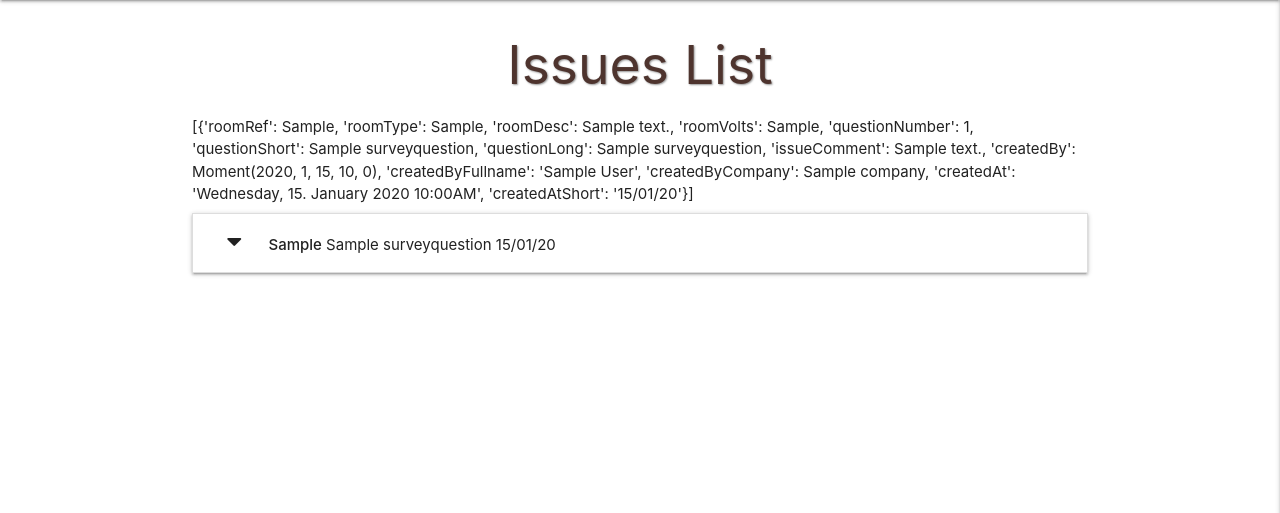
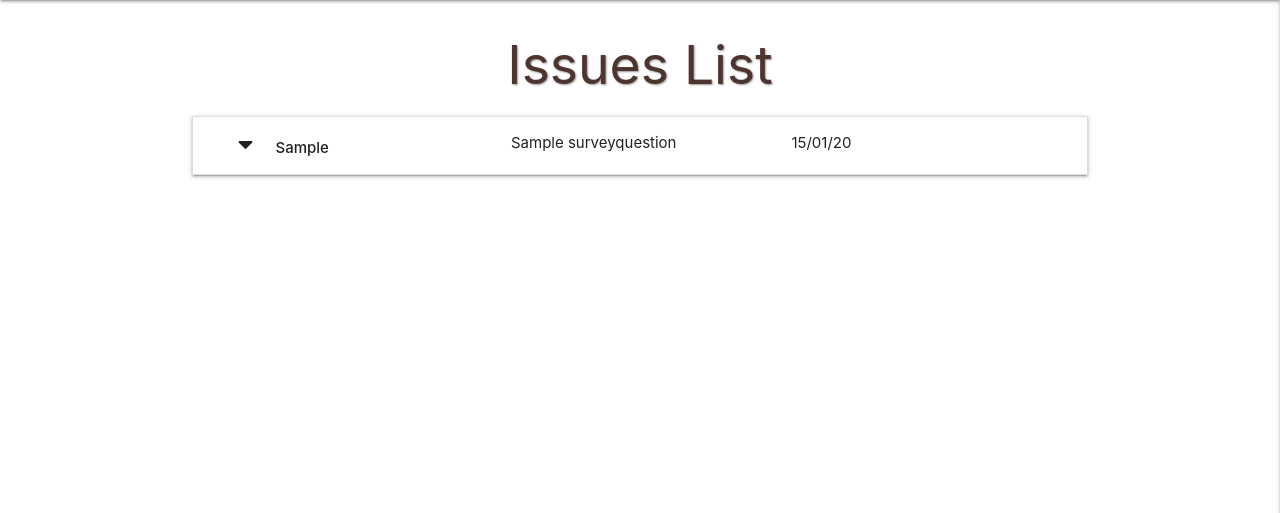
Before and after one commit to Code-Institute-Submissions/STarrant-electrical-survey-db_NovResub, a Flask app: page /issue_list in a window 1280 px wide. Shown: the part 64-577 px from the top of the page. Run offline with Flask 2, Linux system fonts and the light colour scheme; a database or web service that is not in the repository returns one stand-in record (values such as "Sample title"); some libraries are stand-ins or nearby versions.

Commit message:
Feat:  issue_list.html page rendered and styled 80% complete.

```diff
--- a/templates/issue_list.html
+++ b/templates/issue_list.html
@@ -2,41 +2,89 @@
 {% block content %}
 
 <h2 class="center-align brown-text text-darken-3 heading-text-shadow"> Issues List </h2>
-<!--testhigh-->
-{{rendered_survey_issues}}
-<!--testhigh-->
-
 <ul class="collapsible">
     {% for issue in rendered_survey_issues %}
     <li>
-        <div class="collapsible-header row">
+        <div class="collapsible-header row margin-bottom-0">
             <div class="col s12">
-                <i class="fas fa-caret-down"></i>
-                <strong>{{ issue.roomRef }}</strong> {{ issue.questionShort }} {{ issue.createdAtShort }}
+                <div class="container">
+                    <div class="row margin-0 padding-0">
+                        <div class="col s4"><i class="fas fa-caret-down"></i><strong>{{ issue.roomRef }}</strong></div>
+                        <div class="col s4">{{ issue.questionShort }}</div>
+                        <div class="col s4">{{ issue.createdAtShort }}</div>
+                    </div>
+                </div>
             </div>
         </div>
-        <div class="collapsible-body">
-            <hr>
-            <p>Location:</p>
-            <p><strong>Room Reference:  </strong>{{ issue.roomRef }}</p>
-            <p><strong>Room Description:  </strong>{{ issue.roomDesc }}</p>
-            <p><strong>Room Type:  </strong>{{ issue.roomType }}</p>
-            <p><strong>Highest Voltage:  </strong>{{ issue.roomVolts }}</p>
-            <hr>
-            <p>Issue Category</p>
-            <p><strong>Ref:  </strong>{{ issue.questionNumber }}</p>
-            <p><strong>Category:  </strong>{{ issue.questionShort }}</p>
-            <p><strong>Full Question:  </strong>{{ issue.questionLong }}</p>
-            <hr>
-            <p>Reported by:</p>
-            <p><strong>Username:  </strong>{{ issue.createdBy }}</p>
-            <p><strong>Full Name:  </strong>{{ issue.createdByFullname }}</p>
-            <p><strong>Company:  </strong>{{ issue.createdByCompany }}</p>
-            <p><strong>Reported Date:  </strong>{{ issue.createdAt }}</p>
-            <p>Issue Comment:</p>
-            <p><strong>Comment:  </strong>{{ issue.issueComment }}</p>
+        <div class="collapsible-body padding-left-30 padding-right-30 padding-top-0 padding-bottom-30">
+            <div class="container">
+                <!-- Location Details -->
+                <div class="section-header container padding-top-20">
+                    <div class="row margin-0 padding-0">
+                        <div class="col"><i class="fas fa-map-marker-alt"></i></div>
+                        <div class="col">Location:</div>
+                    </div>
+                <div class="divider container padding-bottom-10"></div>
+                <div class="row container-row">
+                    <div class="col s12 l6"><strong>Room Ref.:  </strong>{{ issue.roomRef }}</div>
+                    <div class="col s12 l6"><strong>Room Desc.:  </strong>{{ issue.roomDesc }}</div>
+                    <div class="col s12 l6"><strong>Room Type:  </strong>{{ issue.roomType }}</div>
+                    <div class="col s12 l6"><strong>Room Volts:  </strong>{{ issue.roomVolts }}</div>
+                </div>
+                <!-- Issue Category -->
+                <div class="section-header container padding-top-20">
+                    <div class="row margin-0 padding-0">
+                        <div class="col"><i class="fas fa-swatchbook"></i></div>
+                        <div class="col">Issue Category:</div>
+                    </div>
+                </div>
+                <div class="divider padding-bottom-10"></div>
+                <div class="row">
+                    <div class="col s12 m6"><strong>Ref:  </strong>{{ issue.questionNumber }}</div>
+                    <div class="col s12 m6"><strong>Category:  </strong>{{ issue.questionShort }}</div>
+                    <div class="col s12"><strong>Full Question:  </strong>{{ issue.questionLong }}</div>
+                </div>
+                <!-- User Details -->
+                <div class="section-header container padding-top-20">
+                    <div class="row margin-0 padding-0">
+                        <div class="col"><i class="fas fa-user"></i></div>
+                        <div class="col">Issue Raised By:</div>
+                    </div>
+                </div>
+                <div class="divider padding-bottom-10"></div>
+                <div class="row">
+                    <div class="col s12 m4"><strong>Username:  </strong>{{ issue.createdBy }}</div>
+                    <div class="col s12 m4"><strong>Full Name:  </strong>{{ issue.createdByFullname }}</div>
+                    <div class="col s12 m4"><strong>Company:  </strong>{{ issue.createdByCompany }}</div>
+                </div>
+                <!-- Time Stamp -->
+                <div class="section-header container padding-top-20">
+                    <div class="row margin-0 padding-0">
+                        <div class="col"><i class="fas fa-calendar-alt"></i></div>
+                        <div class="col">Issue Raised On:</div>
+                    </div>
+                </div>
+                <div class="divider padding-bottom-10"></div>
+                <div class="row">
+                    <div class="col s12"><strong>Reported Date:  </strong>{{ issue.createdAt }}</div>
+                </div>
+                <!-- Issue Comments -->
+                <div class="section-header container padding-top-20">
+                    <div class="row margin-0 padding-0">
+                        <div class="col"><i class="fas fa-quote-right"></i></div>
+                        <div class="col">Issue Comments:</div>
+                    </div>
+                </div>
+                <div class="divider padding-bottom-10"></div>
+                <div class="row">
+                    <div class="col s12">{{ issue.issueComment }}</div>
+                </div>
+            </div>
+            <!-- End of Container Div -->
         </div>
+        <!-- End of Callapsible Body -->
     </li>
+    <!-- End of Repeated List Item -->
     {% endfor %}
   </ul>
 
```
